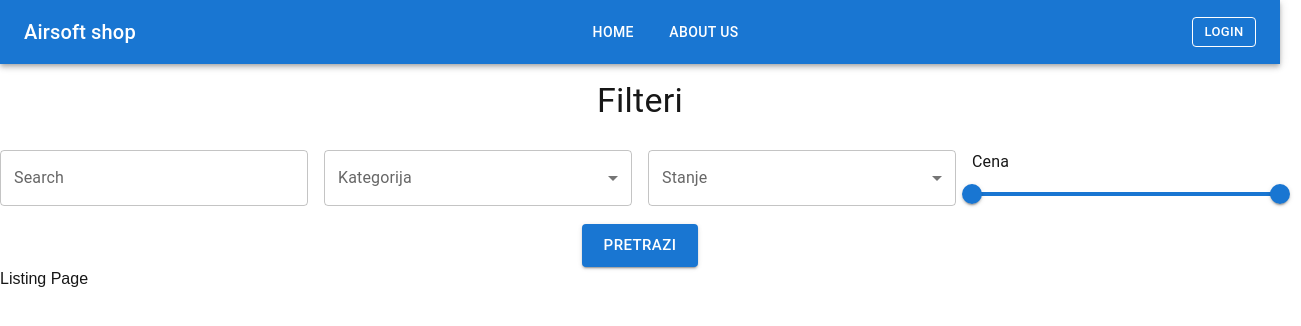
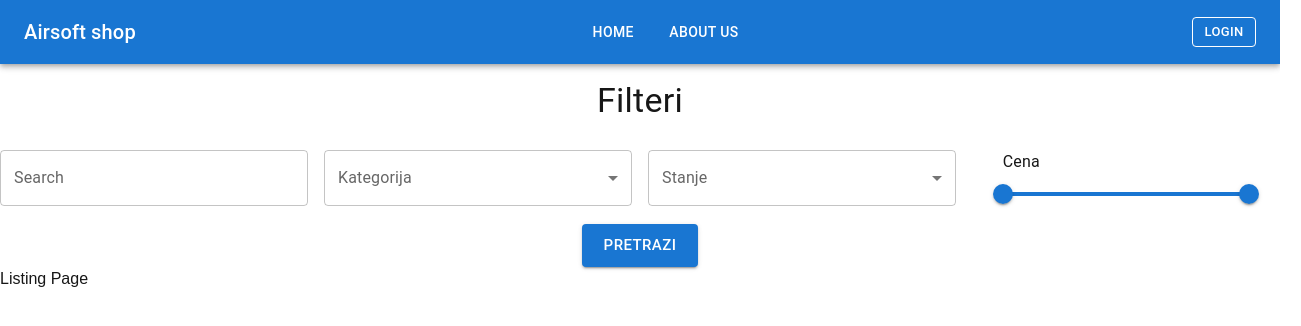
Before and after one commit to asdfmake/airsoftshop.rs, a Next.js app: page / in a window 1280 px wide. Shown: the top 326 px of the page, 1301 px wide, since content can reach past the window. Built offline with nearby package versions, Linux system fonts and the light colour scheme; no server answers.

Commit message:
Changed size of price filter

```diff
--- a/app/components/listing/page.tsx
+++ b/app/components/listing/page.tsx
@@ -32,7 +32,7 @@ export default function ListingPage() {
 
   // Function to format the value for the slider tooltip
   function valuetext(value: number) {
-    return `${value}°C`;
+    return `${value}€`;
   }
 
   const updatePriceRange = (event: Event, newValue: number[], activeThumb: number) => {
@@ -100,6 +100,7 @@ export default function ListingPage() {
 
             <Grid size={{ xs: 12, sm: 12, md: 6, lg: 3 }}>
               {/* Filter by Price */}
+              <Box sx={{ width: '80%', margin: '0 auto' }}>
                 <Typography id="track-false-slider" gutterBottom>
                   Cena
                 </Typography>
@@ -111,6 +112,7 @@ export default function ListingPage() {
                   getAriaValueText={valuetext}
                   disableSwap
                 />
+              </Box>
             </Grid>
 
             <Grid size={12} sx={{textAlign: 'center'}}>
```
Lines whose indentation alone changed are shown as unchanged.
